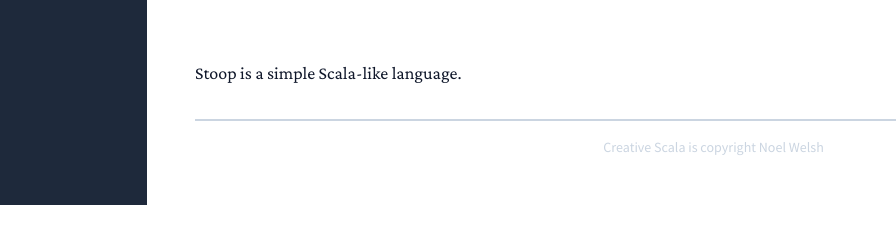
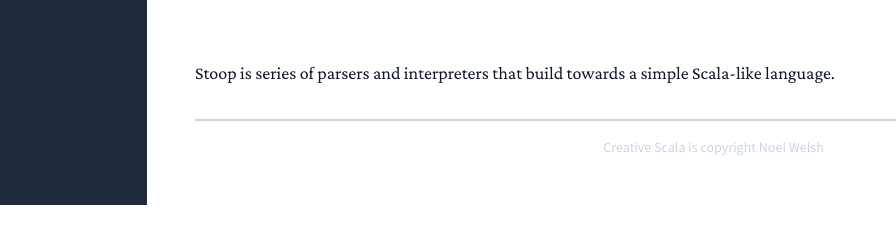
Before and after one commit to creativescala/stoop, a plain HTML site: page index.html in a window 1280 px wide. Shown: the part 113-356 px from the top of the page, without its empty margins (0-896 px from the left). Drawn offline with nearby package versions, Linux system fonts and the light colour scheme.

Commit message:
deploy: 1cfa24ccd9939bc9aab1c502df1104140ebada98

```diff
--- a/index.html
+++ b/index.html
@@ -32,7 +32,7 @@
     <div id="content">
         <main class="content">
             <h1 id="stoop" class="title">Stoop</h1>
-            <p>Stoop is a simple Scala-like language.</p>
+            <p>Stoop is series of parsers and interpreters that build towards a simple Scala-like language.</p>
 
         </main>
         <footer>Creative Scala is copyright Noel Welsh</footer>
```
